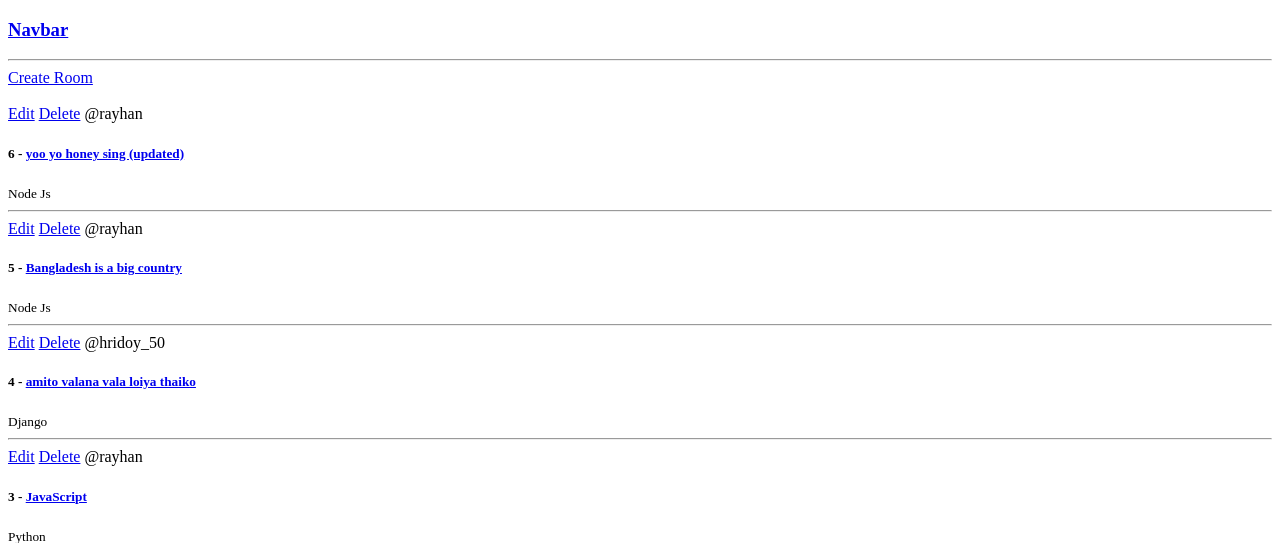
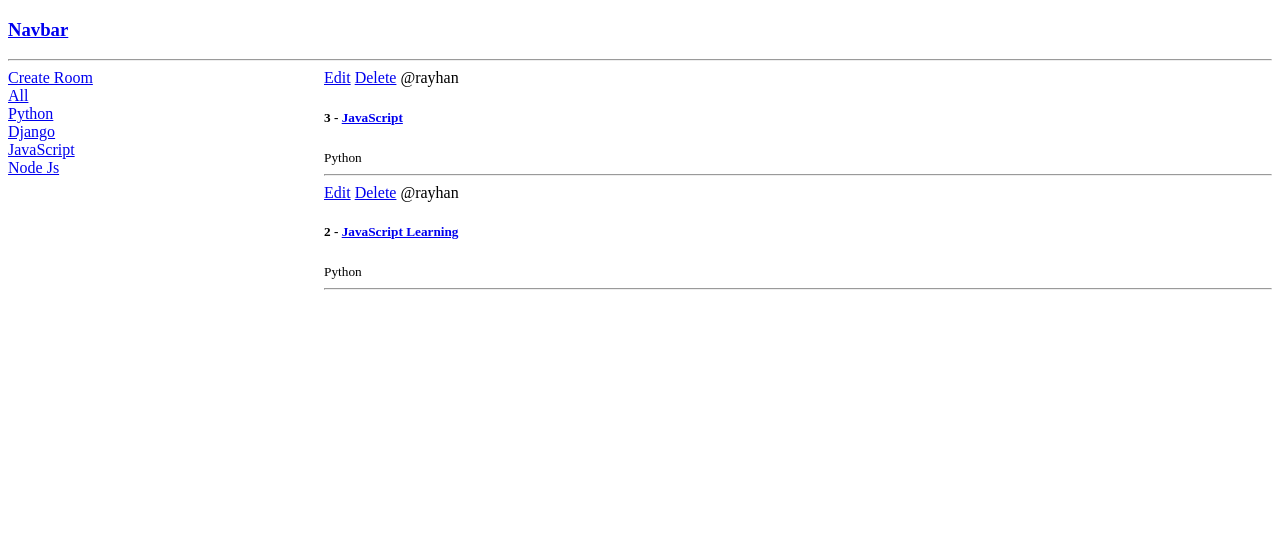
Before and after one commit to progRayhan/StudyBuddy, a Django app: a page that uses base/templates/base/home.html in a window 1280 px wide. Shown: the top 543 px of the page. Run offline with Django 4.2, Linux system fonts and the light colour scheme; data comes from the database, SQL or seed files in the repository; both versions use the stored data as it was after the commit.

Commit message:
search added

```diff
--- a/base/templates/base/home.html
+++ b/base/templates/base/home.html
@@ -2,11 +2,29 @@
 
 {% block content %}
 
-<div>
-    <a href="{% url 'create-room' %}">Create Room</a>
-    <br>
-    <br>
-    {% for a in room %}
+<style>
+    .home-container{
+        display : grid;
+        grid-template-columns: 1fr 3fr;
+    }
+</style>
+
+<div class="home-container">
+
+    <div>
+        <a href="{% url 'create-room' %}">Create Room</a>
+        <div>
+            <a href="{% url 'home' %}">All</a>
+        </div>
+        {% for topic in topics %}
+        <div>
+            <a href="{% url 'home' %}?q={{topic.name}}">{{topic.name}}</a>
+        </div>
+        {% endfor %}
+    </div>
+
+    <div>
+        {% for a in room %}
         <div>
             <a href="{% url 'update-room' a.id %}">Edit</a>
             <a href="{% url 'delete-room' a.id %}">Delete</a>
@@ -16,6 +34,8 @@
             <hr>
         </div>
     {% endfor %}
+    </div>
+
 </div>
 
 {% endblock %}
--- a/base/views.py
+++ b/base/views.py
@@ -1,6 +1,6 @@
 from django.http import HttpResponse
 from django.shortcuts import redirect, render
-from .models import Room
+from .models import Room, Topic
 from .forms import RoomForm
 
 # rooms = [
@@ -12,8 +12,11 @@ from .forms import RoomForm
 # Create your views here.
 def home(request):
     # return HttpResponse("Home Page")
-    rooms = Room.objects.all()
-    context = {'room':rooms}
+    # rooms = Room.objects.all()
+    q = request.GET.get('q') if request.GET.get('q') != None else ''
+    rooms = Room.objects.filter(topic__name__icontains = q)
+    topics = Topic.objects.all()
+    context = {'room':rooms, 'topics':topics}
     return render(request, 'base/home.html', context)
 
 def room(request,pk):
```
Also changed, not shown: db.sqlite3.
